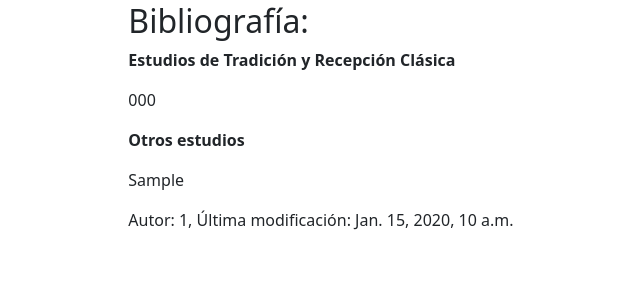
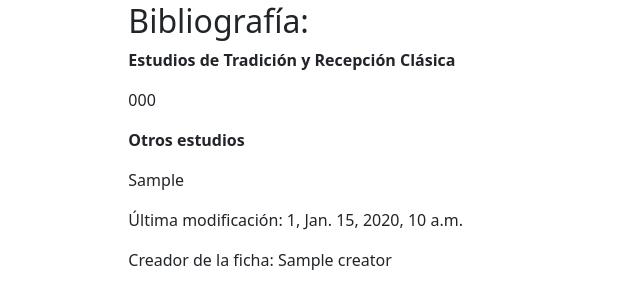
Before and after one commit to MarginaliaParatexta/marginalia, a Django app: template marginalia_paratexta/catalog/templates/catalog/product_detail.html in a window 1280 px wide. Shown: the part 2038-2326 px from the top of the page, without its empty margins (97-737 px from the left). Before the commit the page ends 2268 px from the top, so only its background shows below. Run offline with Django 3.2, Linux system fonts and the light colour scheme; the template is opened without the code that fills it: most values are stand-ins (such as "Sample title", 1, 10 or a date in 2020); some libraries are stand-ins or nearby versions.

Commit message:
Update product_detail.html

```diff
--- a/marginalia_paratexta/catalog/templates/catalog/product_detail.html
+++ b/marginalia_paratexta/catalog/templates/catalog/product_detail.html
@@ -686,6 +686,10 @@
   {% endif %}
 
   <!-- ADICIONAL-->
-  <p>Autor: {{ product.build_id }}, Última modificación:  {{ product.last_modified }}</p>
+  <p>Última modificación:  {{ product.build_id }}, {{ product.last_modified }}</p>
+
+  {% if  product.creator %}
+    <p>Creador de la ficha: {{ product.creator }}</p>
+  {% endif %}
 
 {% endblock %}
```
